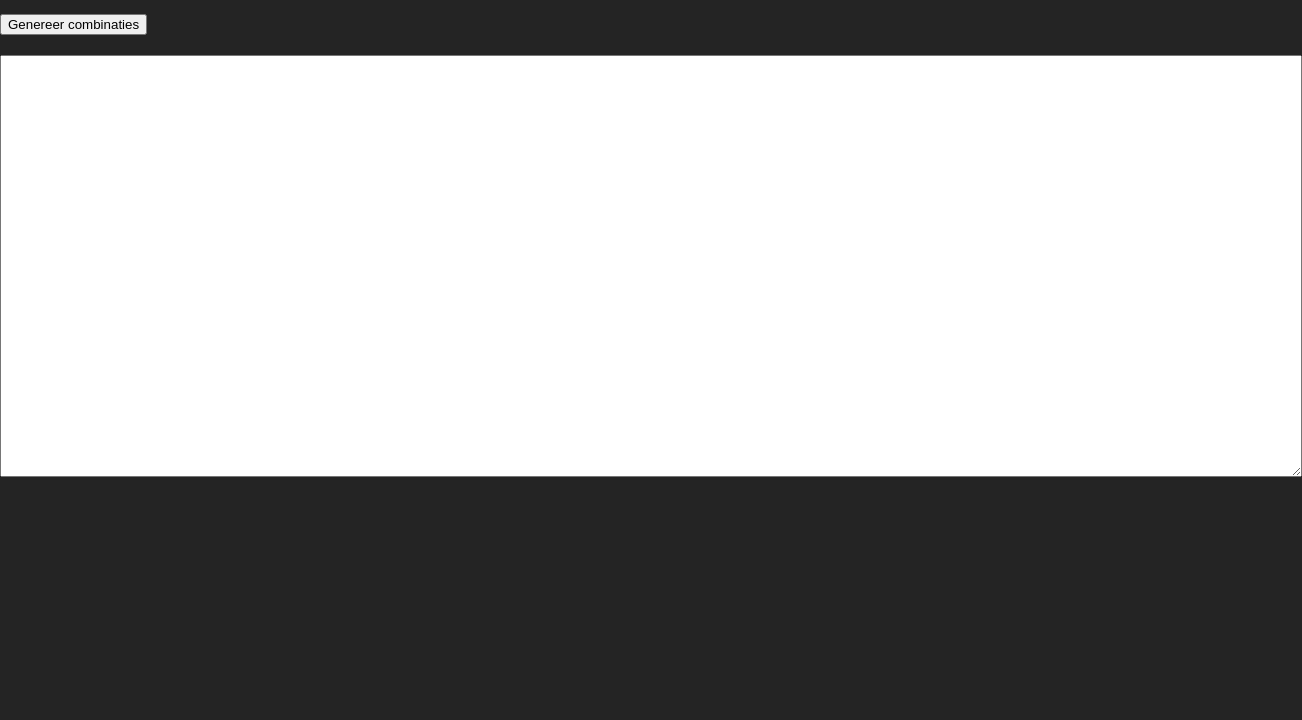
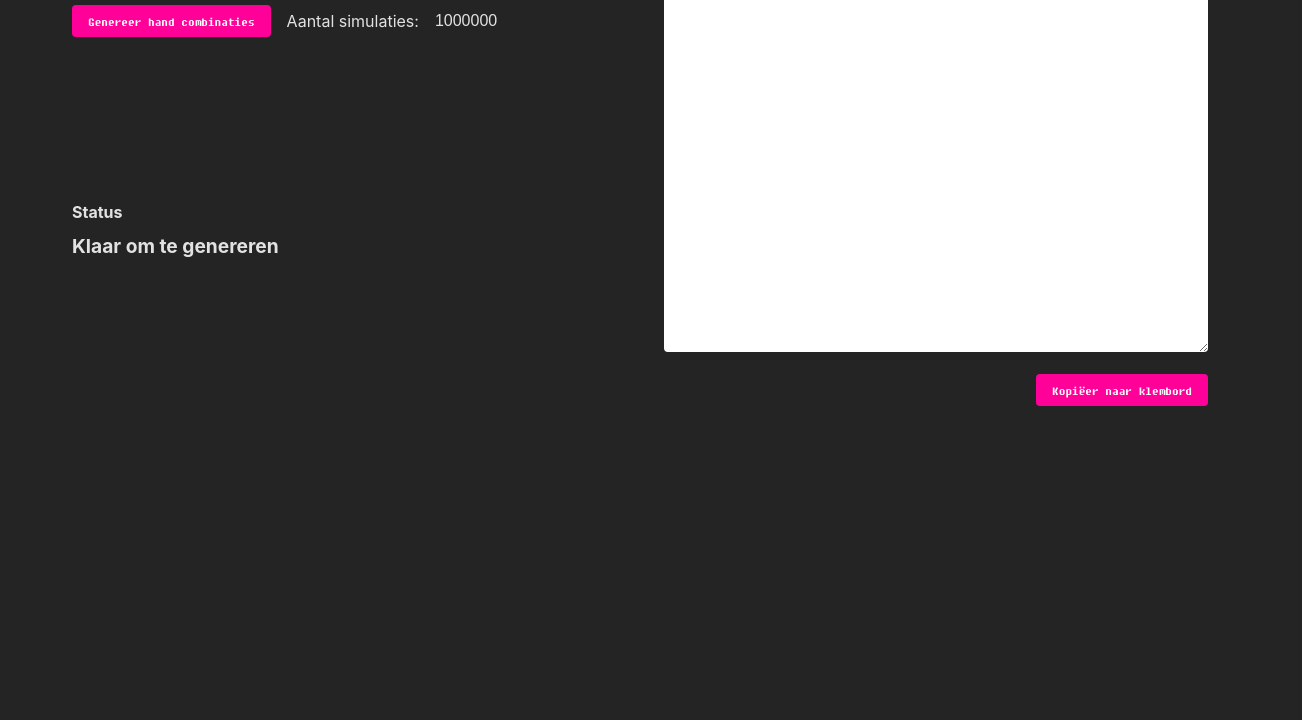
Before and after one commit to JeffreyArts/de-leven-statistics, a website built with Vite: page pages/generate-hand-values.html in a window 1280 px wide. Shown: the part 80-800 px from the top of the page, 1302 px wide, since content can reach past the window. Built offline with nearby package versions, Linux system fonts and the light colour scheme.

Commit message:
Code clean-up for generate hand values page

```diff
--- a/pages/generate-hand-values.html
+++ b/pages/generate-hand-values.html
@@ -4,9 +4,36 @@
     <meta charset="UTF-8">
     <meta name="viewport" content="width=device-width, initial-scale=1.0">
     <title>Generate Hand Values</title>
+</head>
+<body class="generate-hand-values">
+    <section id="hand-overview">
+        <h2>Hand combinaties</h2>
+        <div class="controls">
+            <button id="generate-button" class="btn primary-btn">Genereer hand combinaties</button>
+            <div class="simulation-controls">
+                <label for="simulation-count">Aantal simulaties:</label>
+                <input type="number" id="simulation-count" value="1000000" min="1">
+            </div>
+        </div>
+    </section>
+
+    <section id="output-section">
+        <textarea id="output-textarea"></textarea>
+        <div class="output-controls">
+            <button id="copy-button" class="btn primary-btn">Kopiëer naar klembord</button>
+        </div>
+    </section>
+
+    <section id="progression-block">
+        <div class="status-box">
+            <strong class="status-name">Status</strong>
+            <span class="status-value" id="status">Klaar om te genereren</span>
+        </div>
+        <div class="status-box">
+            <button id="stop-button" class="btn primary-btn" style="display: none;">Stop genereren</button>
+        </div>
+    </section>
+
     <script type="module" src="/src/pages/generate-hand-values.ts"></script>
-</head>
-<body>
-    <div id="app"></div>
 </body>
 </html>
--- a/src/pages/generate-hand-values.ts
+++ b/src/pages/generate-hand-values.ts
@@ -1,5 +1,6 @@
 import "/src/scss/style.scss"
 import "/src/scss/buttons.scss"
+import "/src/scss/generate-hand-values.scss"
 import {Card, CardTypes} from "./../models/card"
 import berekenScoreRange from "../utilities/bereken-score-range"
 
@@ -17,30 +18,15 @@ for(let i = 0; i < CardTypes.length; i++) {
     hand.push(new Card(CardTypes[i]))
 }
 
-// Maak de UI elementen
-const container = document.createElement("div")
-container.classList.add("container")
-document.body.appendChild(container)
+// Selecteer de UI elementen
+const generateButton = document.getElementById("generate-button") as HTMLButtonElement
+const stopButton = document.getElementById("stop-button") as HTMLButtonElement
+const simulationCountInput = document.getElementById("simulation-count") as HTMLInputElement
+const textarea = document.getElementById("output-textarea") as HTMLTextAreaElement
+const status = document.getElementById("status") as HTMLSpanElement
+const copyButton = document.getElementById("copy-button") as HTMLButtonElement
 
-const title = document.createElement("h1")
-title.textContent = "Genereer Hand Waarden"
-container.appendChild(title)
-
-const button = document.createElement("button")
-button.textContent = "Genereer combinaties"
-button.classList.add("primary-button")
-container.appendChild(button)
-
-const textarea = document.createElement("textarea")
-textarea.style.width = "100%"
-textarea.style.height = "400px"
-textarea.style.marginTop = "20px"
-textarea.style.padding = "10px"
-container.appendChild(textarea)
-
-const status = document.createElement("div")
-status.style.marginTop = "10px"
-container.appendChild(status)
+let shouldStop = false
 
 // Functie om alle mogelijke combinaties te genereren
 function genereerCombinaties(kaarten: Card[], min: number, max: number): Card[][] {
@@ -64,16 +50,48 @@ function genereerCombinaties(kaarten: Card[], min: number, max: number): Card[][
     return resultaat
 }
 
+// Event listener voor de stop knop
+stopButton.addEventListener("click", () => {
+    shouldStop = true
+    stopButton.disabled = true
+    status.textContent = "Stoppen..."
+})
+
+// Event listener voor de copy knop
+copyButton.addEventListener("click", async () => {
+    try {
+        await navigator.clipboard.writeText(textarea.value)
+        status.textContent = "Gekopieerd naar klembord!"
+        setTimeout(() => {
+            status.textContent = "Klaar! Je kunt nu de JSON kopiëren."
+        }, 2000)
+    } catch (err) {
+        status.textContent = "Kon niet kopiëren naar klembord"
+    }
+})
+
 // Event listener voor de knop
-button.addEventListener("click", async () => {
-    button.disabled = true
+generateButton.addEventListener("click", async () => {
+    // Reset de stop status
+    shouldStop = false
+    stopButton.style.display = "block"
+    stopButton.disabled = false
+    generateButton.disabled = true
     status.textContent = "Bezig met genereren... 0 combinaties verwerkt"
+
+    // Haal het aantal simulaties op
+    const simulationCount = parseInt(simulationCountInput.value) || 1000000
 
     // Genereer alle mogelijke combinaties van 1 tot 5 kaarten
     const alleCombinaties = genereerCombinaties(hand, 1, 5)
     let verwerkteCombinaties = 0
 
     for (const combinatie of alleCombinaties) {
+        if (shouldStop) {
+            status.textContent = "Genereren gestopt"
+            break
+        }
+
         const kaarten = combinatie.map(card => card.name)
 
         // Bepaal appliedToSelf
@@ -97,7 +115,7 @@ button.addEventListener("click", async () => {
         const switchPosition = kaarten.includes("Wissel positie")
 
         // Bereken de range voor deze combinatie
-        const range = berekenScoreRange(combinatie, 10000000)
+        const range = berekenScoreRange(combinatie, simulationCount)
 
         throws.push({
             kaarten: [kaarten.join(", ")],
@@ -118,6 +136,8 @@ button.addEventListener("click", async () => {
     const jsonString = JSON.stringify(throws, null, 2)
     textarea.value = jsonString
 
-    status.textContent = "Klaar! Je kunt nu de JSON kopiëren."
-    button.disabled = false
+    status.textContent = shouldStop ? "Genereren gestopt" : "Klaar! Je kunt nu de JSON kopiëren."
+    generateButton.disabled = false
+    stopButton.disabled = true
+    stopButton.style.display = "none"
 })
--- a/src/scss/buttons.scss
+++ b/src/scss/buttons.scss
@@ -10,6 +10,7 @@
     color: #fff;
     cursor: pointer;
     transition: all 0.24s ease;
+    font-family: "Fixedsys";
 
     &:hover {
         background-color: rgba(255, 255, 255, 0.1);
@@ -35,8 +36,27 @@
     color: #fff;
     cursor: pointer;
     transition: all 0.2s ease;
+    font-family: "Fixedsys";
+}
+
+.primary-btn {
+    width: auto;
+    height: 32px;
+    padding: 0 16px;
+    border: 0 none transparent;
+    background-color: #f09;
+    border-color: #f09;
+    color: #fff;
+    cursor: pointer;
+    transition: all 0.2s ease;
+    font-family: "Fixedsys";
 
     &:hover {
-        background-color: rgba(255, 255, 255, 0.1);
+        background-color: rgba(240, 9, 153, 0.8);
+    }
+
+    &:disabled {
+        opacity: 0.5;
+        cursor: not-allowed;
     }
 }
--- a/src/scss/fonts.scss
+++ b/src/scss/fonts.scss
@@ -2,11 +2,6 @@
     --default-font: "Open Sans", sans-serif;
 }
 
-body {
-    font-family: var(--default-font), sans-serif;
-    font-size: 16px;
-    color: #f09;
-}
 
 @font-face {
     font-family: 'Fixedsys';
--- /dev/null
+++ b/src/scss/generate-hand-values.scss
@@ -0,0 +1,109 @@
+.generate-hand-values {
+    display: grid;
+    grid-template-columns: repeat(8, 1fr);
+    gap: 1rem;
+    padding: 1rem;
+    max-width: 1200px;
+    margin: 0 auto;
+}
+
+#hand-overview {
+    background: var(--card-background);
+    padding: 1rem;
+    border-radius: 8px;
+    box-shadow: var(--card-shadow);
+    grid-column: span 4;
+
+    h2 {
+        margin: 0 0 1rem 0;
+    }
+
+    .controls {
+        display: flex;
+        gap: 1rem;
+        align-items: center;
+
+        .simulation-controls {
+            display: flex;
+            align-items: center;
+            gap: 0.5rem;
+
+            label {
+                color: var(--text-color);
+            }
+
+            input {
+                width: 120px;
+                padding: 0.5rem;
+                border: 1px solid var(--border-color);
+                border-radius: 4px;
+                background: var(--input-background);
+                color: var(--text-color);
+                font-size: 1rem;
+
+                &::-webkit-inner-spin-button,
+                &::-webkit-outer-spin-button {
+                    -webkit-appearance: none;
+                    margin: 0;
+                }
+            }
+        }
+    }
+}
+
+#output-section {
+    background: var(--card-background);
+    padding: 1rem;
+    border-radius: 8px;
+    box-shadow: var(--card-shadow);
+    grid-column: span 4;
+    grid-row: span 2;
+
+    textarea {
+        width: 100%;
+        height: 400px;
+        padding: 1rem;
+        border: 1px solid var(--border-color);
+        border-radius: 4px;
+        background: white;
+        color: black;
+        font-family: monospace;
+        resize: vertical;
+        margin-bottom: 1rem;
+    }
+
+    .output-controls {
+        display: flex;
+        justify-content: flex-end;
+    }
+}
+
+#progression-block {
+    display: flex;
+    flex-flow: column;
+    grid-column: span 4;
+}
+
+.status-box {
+    background: var(--card-background);
+    padding: 1rem;
+    border-radius: 8px;
+    box-shadow: var(--card-shadow);
+
+    .status-name {
+        display: block;
+        margin-bottom: 0.5rem;
+        color: var(--text-color-secondary);
+    }
+
+    .status-value {
+        font-size: 1.2rem;
+        font-weight: bold;
+    }
+}
+
+#stop-section {
+    display: flex;
+    justify-content: center;
+    margin-top: 1rem;
+}
--- a/src/scss/main.scss
+++ /dev/null
@@ -1,27 +0,0 @@
-@forward "fonts.scss";
-
-body {
-    margin: 0;
-    display: flex;
-    background-color: #222;
-}
-
-aside {
-    width: 320px;
-    min-height: 100vh;
-}
-
-#nav a {
-    color: #fff;
-    display: inline-block;
-    width: 100%;
-    padding: 20px;
-    text-decoration: none;
-    font-family: FixedSys;
-}
-
-#contentPage {
-    height: 100vh;
-    width: calc( 100% - 320px);
-    border: 0 none transparent
-}
--- a/src/scss/style.scss
+++ b/src/scss/style.scss
@@ -1,3 +1,7 @@
+@forward "fonts.scss";
+* {
+    box-sizing: border-box;
+}
 :root {
     font-family: Inter, system-ui, Avenir, Helvetica, Arial, sans-serif;
     line-height: 1.5;
```
